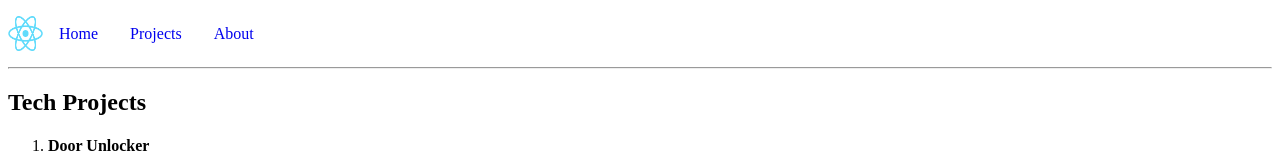
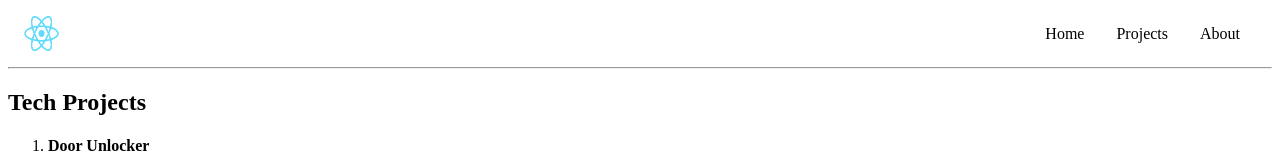
Before and after one commit to Morioh/html_css_contest_g3, a plain HTML site: page index.html in a window 1280 px wide. Shown: the top 160 px of the page. Drawn offline with Linux system fonts and the light colour scheme.

Commit message:
negpod_3

```diff
--- a/css/style.css
+++ b/css/style.css
@@ -1,3 +1,12 @@
+
+/* Header */
+header {
+    display: flex;
+    flex-direction: row;
+    justify-content: space-between;
+    align-items: center;
+    padding: 0 16px;
+}
 /* Logo */
 .logo {
     float: left;
@@ -7,11 +16,6 @@
 }
 
 /* Navigation */
-nav {
-    display: flex;
-    align-items: center;
-}
-
 nav ul{
     display: flex;
     flex-direction: row;
@@ -25,4 +29,5 @@ nav ul{
 nav ul li a {
     padding: 8px 16px;
     text-decoration: none;
+    color: #000;
 }
--- a/index.html
+++ b/index.html
@@ -14,8 +14,8 @@
 <body>
 
     <header>
+        <img class="logo" src="img/react_logo.png" alt="React Logo">
         <nav>
-            <img class="logo" src="img/react_logo.png" alt="React Logo">
             <ul>
                 <li><a href="#home">Home</a></li>
                 <li><a href="#tech">Projects</a></li>
```
